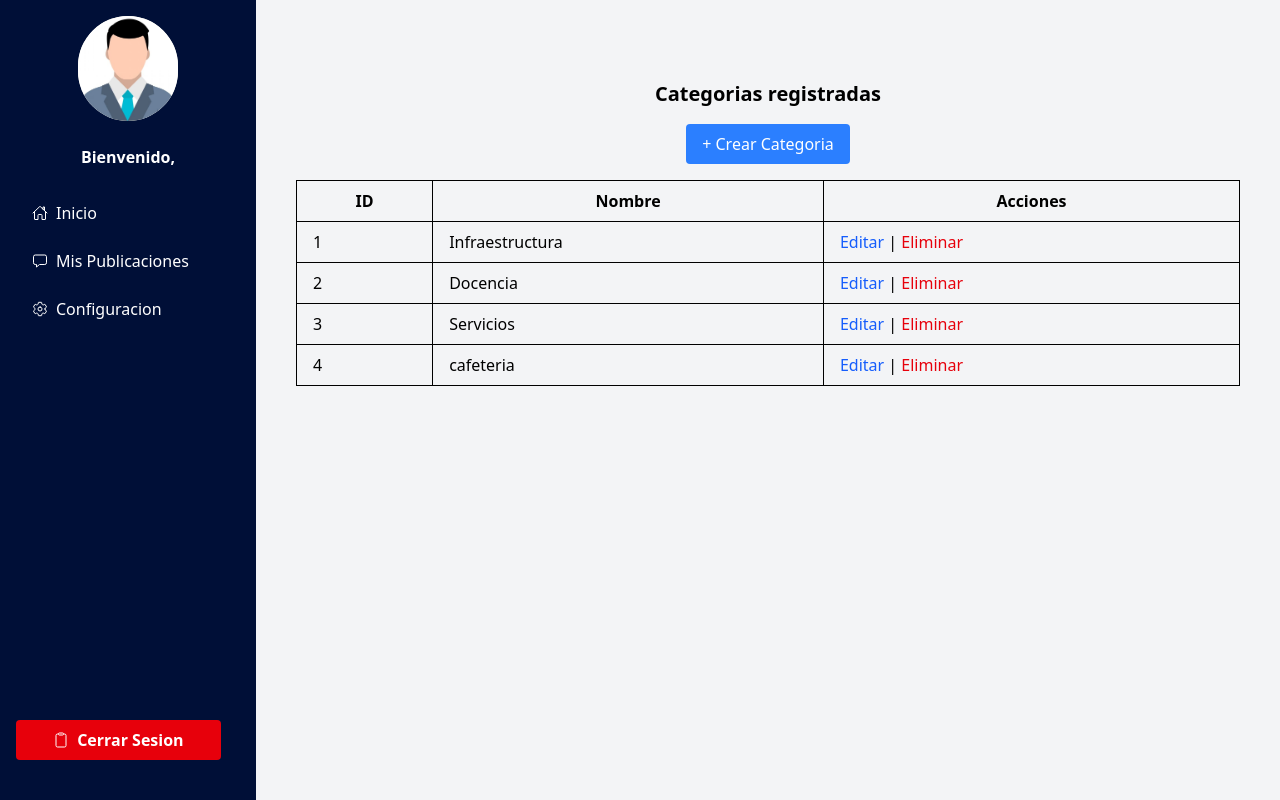
After one commit to PentaAQ/UTPForoPadre, a Django app: page /publicacion/publicacion/categorias/ in a window 1280 px wide. The commit adds this page. Run offline with Django 5.2, Linux system fonts and the light colour scheme; data comes from the database, SQL or seed files in the repository; both versions use the stored data as it was after the commit.

Commit message:
funcionalidad listar y crear categorias

```diff
--- a/publicaciones/urls.py
+++ b/publicaciones/urls.py
@@ -5,6 +5,8 @@ from .views import (
     nueva_publicacion,
     MisPublicacionesListView,
     configuracion_cuenta,
+    lista_categorias,
+    nueva_categoria,
 )
 
 urlpatterns = [
@@ -13,4 +15,6 @@ urlpatterns = [
     path('publicacion/<int:pk>/', ProductDetailView.as_view(), name='detalle_publicacion'),
     path('mis-publicaciones/', MisPublicacionesListView.as_view(), name='mispublicaciones'),
     path('configuracion/', configuracion_cuenta, name='configuracionusuario'),
+    path('publicacion/categorias/', lista_categorias, name='lista_categorias'),
+    path('publicacion/categorias/nueva/', nueva_categoria, name='nueva_categoria'),
 ]
--- a/publicaciones/views.py
+++ b/publicaciones/views.py
@@ -1,12 +1,11 @@
 from django.shortcuts import render
 from django.views.generic.list import ListView
 from django.views.generic.detail import DetailView
-from .models import Publicaciones, Usuario
+from .models import Publicaciones, Usuario, Categorias
 from django.contrib.auth.mixins import LoginRequiredMixin
 from django.shortcuts import get_object_or_404, redirect
-from .forms import ComentarioForm
+from .forms import ComentarioForm, PublicacionForm, CategoriaForm
 from django.contrib import messages
-from .forms import PublicacionForm
 from django.contrib.auth.forms import PasswordChangeForm
 from django.contrib.auth import update_session_auth_hash
 from django.contrib.auth.decorators import login_required
@@ -97,3 +96,20 @@ def configuracion_cuenta(request):
         'form': form,
         'usuario': request.user
     })
+
+
+def lista_categorias(request):
+    categorias = Categorias.objects.all()
+    return render(request, 'listacategorias.html', {'categorias': categorias})
+
+def nueva_categoria(request):
+    form = CategoriaForm(request.POST or None)
+    if request.method == 'POST':
+        if form.is_valid():
+            categoria = form.save(commit=False)
+            categoria.save()
+            messages.success(request, 'Categoria creada exitosamente')
+            return redirect('home')
+        else:
+            messages.error(request, 'Error al crear la categoria. Por favor, revisa los datos ingresados.')
+    return render(request, 'nueva_categoria.html', {'form': form})
--- /dev/null
+++ b/templates/listacategorias.html
@@ -0,0 +1,34 @@
+{% extends 'index.html' %} {% block content %}
+<div class="w-screen h-screen flex">
+  <div class="w-auto">{% include 'navbar.html'%}</div>
+
+  <main
+    class="flex flex-col items-center bg-gray-100 relative overflow-y-scroll pt-20 w-full px-10"
+  >
+    <h1 class="text-xl font-bold mb-4">Categorias registradas</h1>
+  <a href="{% url 'nueva_categoria' %}" class="bg-blue-500 text-white px-4 py-2 rounded">+ Crear Categoria</a>
+  <table class="table-auto w-full mt-4 border-collapse border border-gray-300">
+    <thead>
+      <tr>
+        <th class="border px-4 py-2">ID</th>
+        <th class="border px-4 py-2">Nombre</th>
+        <th class="border px-4 py-2">Acciones</th>
+      </tr>
+    </thead>
+    <tbody>
+      {% for categoria in categorias %}
+      <tr>
+        <td class="border px-4 py-2">{{ categoria.id }}</td>
+        <td class="border px-4 py-2">{{ categoria.nombre }}</td>
+        <td class="border px-4 py-2">
+          <a href="" class="text-blue-600 hover:underline">Editar</a> |
+          <a href="" class="text-red-600 hover:underline">Eliminar</a>
+        </td>
+      </tr>
+      {% endfor %}
+    </tbody>
+  </table>
+  </main>
+</div>
+
+{%endblock%}
--- a/templates/navbar.html
+++ b/templates/navbar.html
@@ -1,4 +1,4 @@
-{%load static%}{%url 'cerrar_sesion' as cerrarsesion%} {%url 'home' as home%} {%url 'mispublicaciones' as mispublicaciones%} {%url 'configuracionusuario' as configuracionusuario%} {%url 'lista_usuarios' as gesitonusuarios%}
+{%load static%}{%url 'cerrar_sesion' as cerrarsesion%} {%url 'home' as home%} {%url 'mispublicaciones' as mispublicaciones%} {%url 'configuracionusuario' as configuracionusuario%} {%url 'lista_usuarios' as gesitonusuarios%} {%url 'lista_categorias' as lista_categorias%}
 <div class="overflow-hidden">
   <div class="flex h-screen">
     <div
@@ -38,7 +38,7 @@
           > <ion-icon name="people-circle-outline"></ion-icon> Gestion de Usuarios</a
         >
         <a
-          href=""
+          href="{{lista_categorias}}"
           class="text-white px-4 py-2 rounded hover:bg-gray-200 hover:text-[#000f37] flex items-center gap-2 transition-all duration-300"
           ><ion-icon name="duplicate-outline"></ion-icon> Gestion de Categorias</a
         >
```
Also changed, not shown: publicaciones/forms.py (+14 -0 lines), templates/nueva_categoria.html (added, +15 -0 lines), db.sqlite3.
